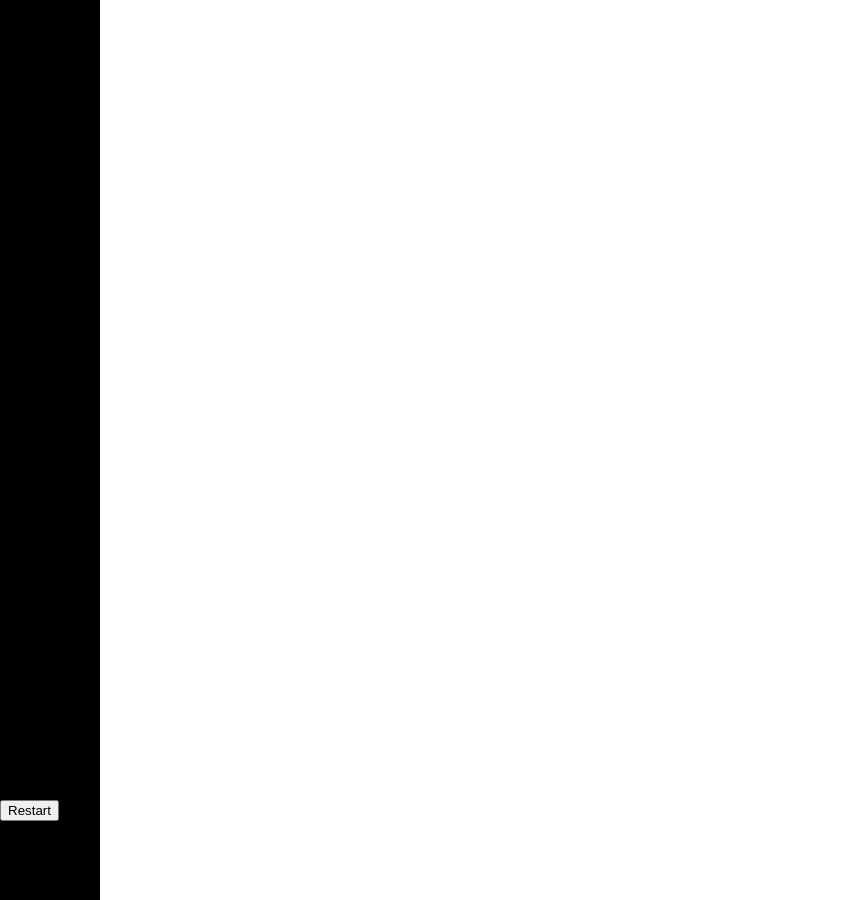
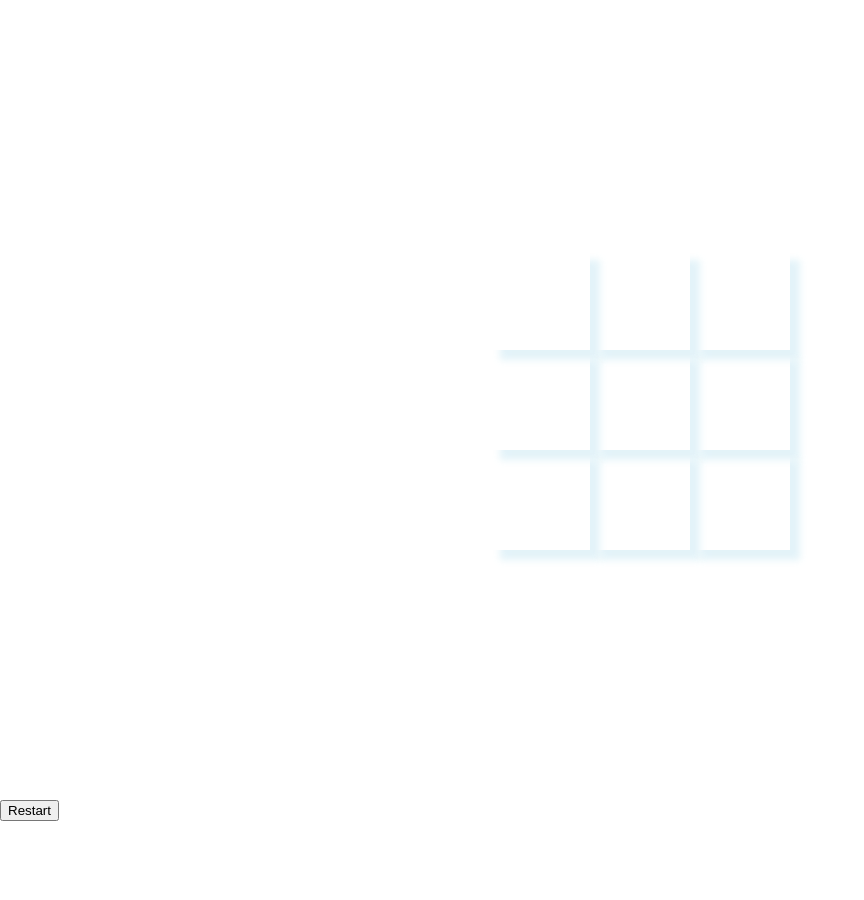
Before and after one commit to pinargultekin/tic-tac-toe, a website built with Parcel: page index.html in a window 1280 px wide. Shown: the whole page, without its empty margins (0-864 px from the left). After the commit the page ends 821 px from the top, so only its background shows below. Built offline with nearby package versions, Linux system fonts and the light colour scheme.

Commit message:
board completed

```diff
--- a/index.html
+++ b/index.html
@@ -18,9 +18,9 @@
       <div class="cell" data-cell></div>
       <div class="cell" data-cell></div>
     </div>
-    <div class="winning-message">
+    <div class="winning-message" id=="winning-message">
       <div data-winning-message-text></div>
-      <button id="restartBtn">Restart</button>
+      <button id="restartButton">Restart</button>
     </div>
 
     <script src="src/index.js"></script>
--- a/src/styles.css
+++ b/src/styles.css
@@ -1,19 +1,48 @@
-*, *::after, *::before{
-box-sizing: border-box;
+*,
+*::after,
+*::before {
+  box-sizing: border-box;
+}
+:root {
+  --cell-size: 100px;
+  --mark-size: cal(var(--cell-size) * 0.9);
+}
+body {
+  margin: 0;
+}
+.board {
+  width: 100vw;
+  height: 100vh;
+  display: grid;
+  justify-content: center;
+  align-content: center;
+  justify-items: center;
+  align-items: center;
+  grid-template-columns: repeat(3, auto);
 }
 
-body {
-  margin:0;
+.cell {
+  width: var(--cell-size);
+  height: var(--cell-size);
+  border: none;
+  -webkit-box-shadow: 110px 10px 7px 0px rgba(220, 240, 247, 0.8);
+  -moz-box-shadow: 10px 10px 7px 0px rgba(220, 240, 247, 0.8);
+  box-shadow: 10px 10px 7px 0px rgba(220, 240, 247, 0.8);
 }
-.board{
-width:100vw;
-height:100vh;
-justify-content: center;
-align-content: center;
+.cell:first-child,
+.cell:nth-child(2),
+.cell:nth-child(3) {
+  border-top: none;
+}
+.cell:last-child,
+.cell:nth-child(8),
+.cell:nth-child(7) {
+  border-bottom: none;
 }
 
-.cell{
-width:100px;
-height: 100px;
-background-color: black;
+.cell:nth-child(3n + 1) {
+  border-left: none;
 }
+.cell:nth-child(3n + 3) {
+  border-right: none;
+}
```
